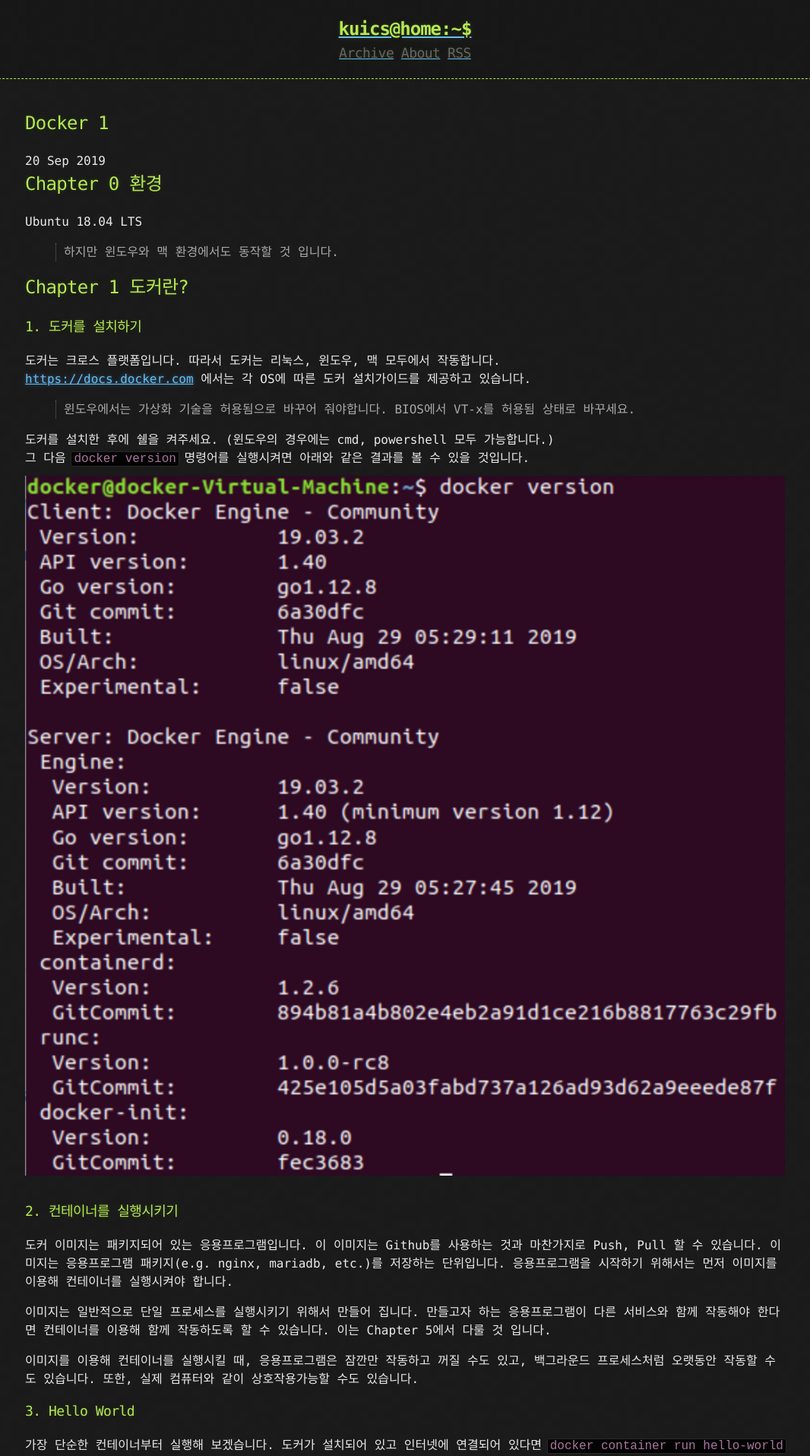
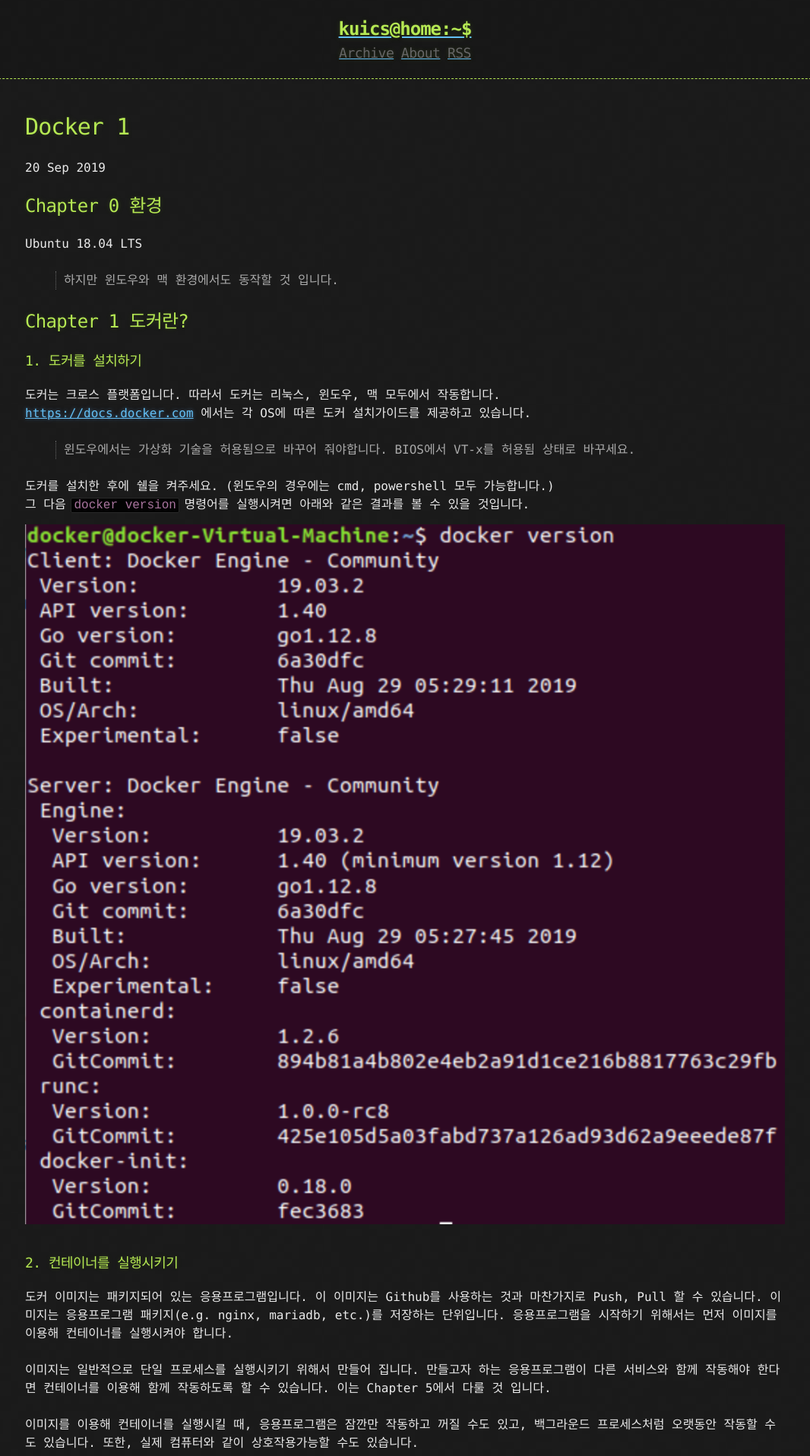
Before and after one commit to KUICS-Official/kuics_blog, a Jekyll site: the page built from _posts/2019-09-20-Docker-1.md, in a window 1280 px wide. Shown: the top 1916 px of the page at 76% size, without its empty margins (107-1173 px from the left). Built offline with Jekyll 4.4.1, drawn with Linux system fonts in a browser that asks for light colours; some of the changed text lies outside the part shown.

Commit message:
EDIT: _sass/base.scss, and _layouts/post.html

````diff
--- a/_layouts/post.html
+++ b/_layouts/post.html
@@ -3,7 +3,8 @@ layout: default
 ---
 
 <article>
-  <h2>{{ page.title }}</h2>
+  <h1>{{ page.title }}</h1>
   <time datetime="{{ page.date | date_to_xmlschema }}" class="by-line">{{ page.date | date_to_string }}</time>
+  <div style="margin-bottom: 20px;"></div>
   {{ content }}
 </article>
--- a/_posts/2019-09-20-Docker-1.md
+++ b/_posts/2019-09-20-Docker-1.md
@@ -43,8 +43,7 @@ Ubuntu 18.04 LTS
 이러한 실행 후에 실행을 멈추는 형태의 컨테이너는 상당히 유용합니다. 이러한 컨테이너는 백업과 같은 반복적인 작업에 사용될 수 있습니다. 하지만, 전에 언급했다시피 컨테이너는 오래동안 작동하는 백그라운드 프로세스으로도 잘 작동합니다.
 
 ### 4. Hello Nginx
-Nginx는 가볍고, 강력한 오픈소스 HTTP 서버입니다. Nginx는 설정하기 쉽고, 용량이 작기 때문에 컨테이너로 사용하기에 적절합니다.<br/>
-도커 허브에는 Nginx팀에서 공식적으로 지원하는 [공식 Nginx이미지](https://hub.docker.com/_/nginx/)가 있습니다. ```docker container run nginx:alpine```명령어를 이용하면 Alpine 리눅스를 이용하는 Nginx 도커 이미지의 가장 작은 버전을 실행시킬 수 있습니다.
+Nginx는 가볍고, 강력한 오픈소스 HTTP 서버입니다. Nginx는 설정하기 쉽고, 용량이 작기 때문에 컨테이너로 사용하기에 적절합니다. 도커 허브에는 Nginx팀에서 공식적으로 지원하는 [공식 Nginx이미지](https://hub.docker.com/_/nginx/)가 있습니다. ```docker container run nginx:alpine```명령어를 이용하면 Alpine 리눅스를 이용하는 Nginx 도커 이미지의 가장 작은 버전을 실행시킬 수 있습니다.
 ![Result of docker container run nginx:alpine](https://github.com/KUICS-Official/kuics_blog/blob/master/_src/docker_container_run_nginx_alpine.png?raw=true)
 이미지를 실행시키면 컨테이너는 포그라운드에서 실행되고 터미널에서 Nginx 프로세스를 실행시킵니다. 따라서 아무런 명령어도 입력할 수 없습니다. 컨테이너는 80번 포트로 수신 대기 중입니다. 하지만 이 80번 포트는 컨테이너 내부의 포트입니다. 따라서 우리는 호스트에서 접근할 수 없습니다. Ctrl+C를 눌러 프로세스를 종료하겠습니다.
 
--- a/_sass/base.scss
+++ b/_sass/base.scss
@@ -44,7 +44,7 @@ li {
 }
 
 p {
-  margin: 0 0 1em 0;
+  margin: 0 0 1.5em 0;
 }
 
 /* Header, <header>
@@ -98,7 +98,12 @@ header h2 {
 }
 section img {
   max-width: 100%;
-  padding: 0.6em 0;
+  padding: 0.8em 0;
+  display: block;
+  position: relative;
+  left: 50%;
+  -webkit-transform: translateX(-50%);
+  transform: translateX(-50%);
 }
 
 h1, h2, h3, h4, h5, h6 {
````
